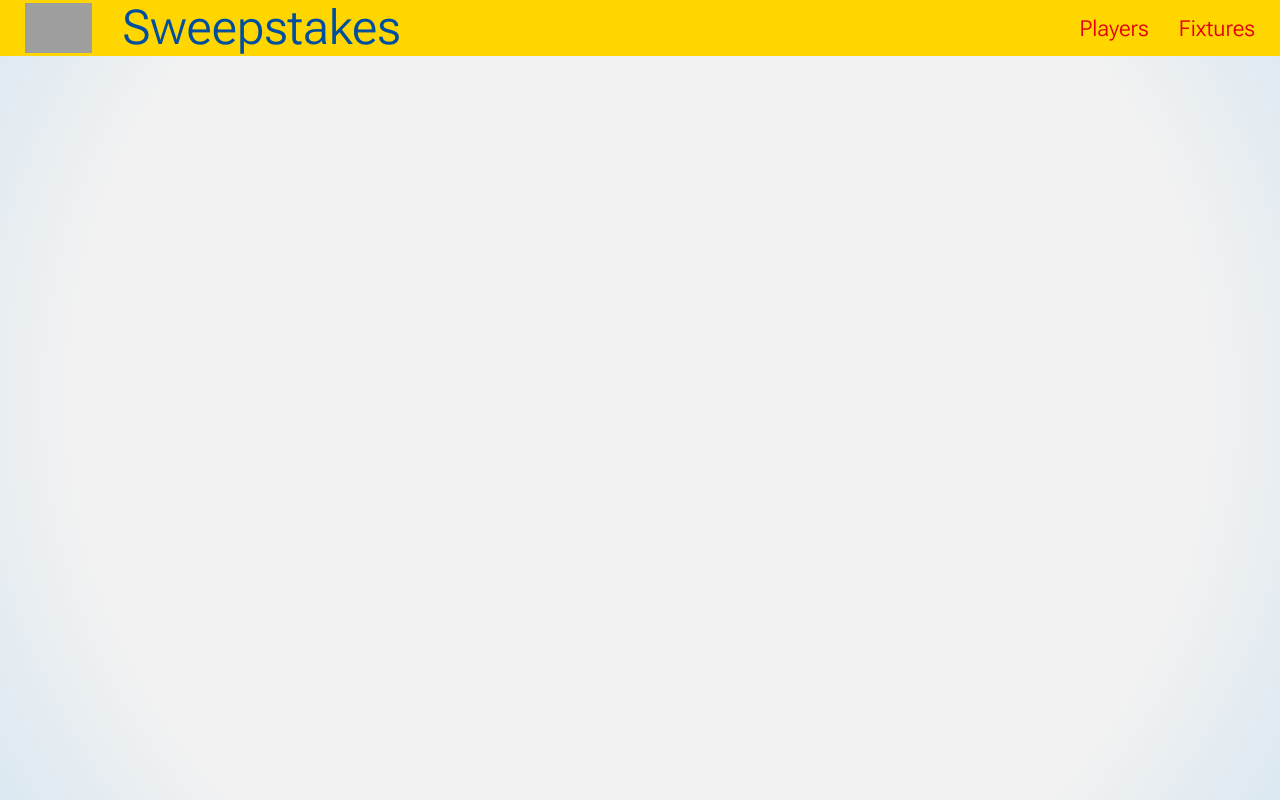
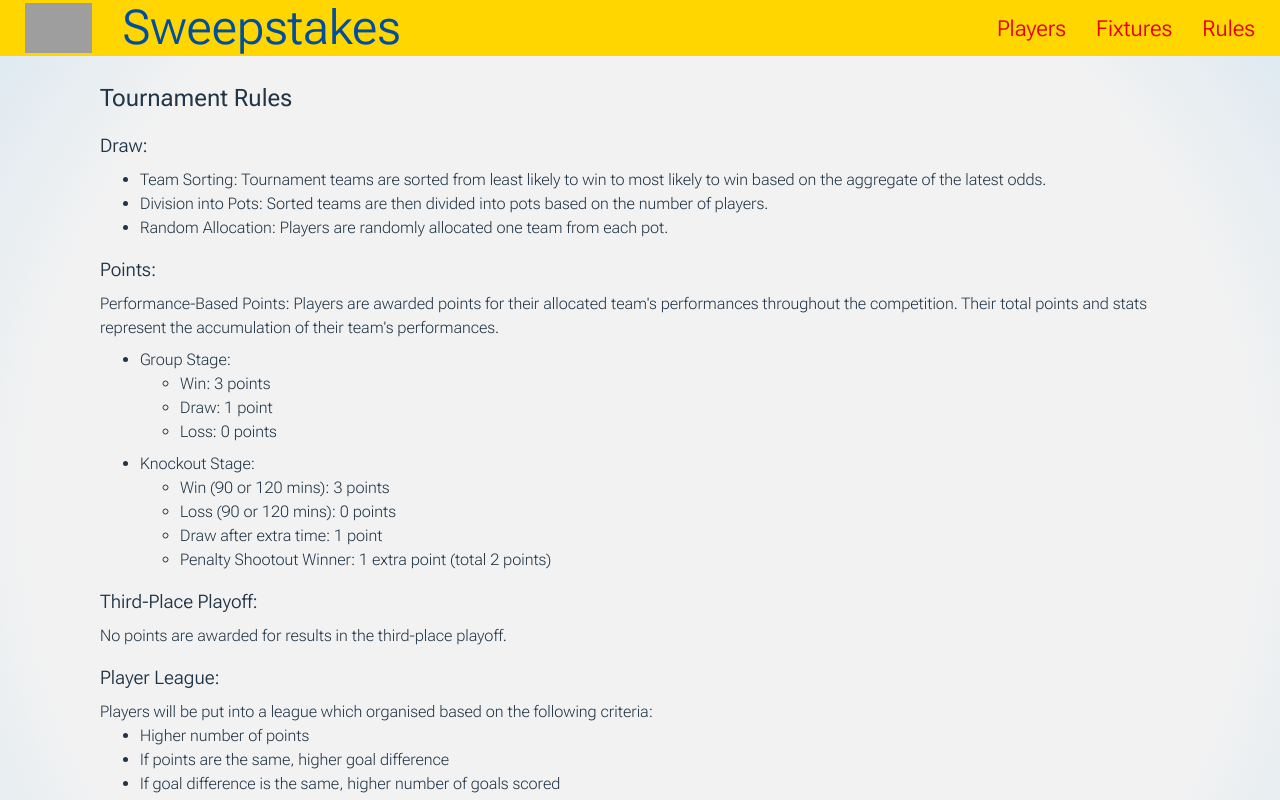
Before and after one commit to nuinn/sweepstakes_client, a React (Vite) app: page /rules in a window 1280 px wide. Shown: the top 800 px of the page. Built offline with nearby package versions, Linux system fonts and the light colour scheme; grey boxes are pictures that could not be loaded.

Commit message:
eliminated teams have new CSS, added rules and improved league login

```diff
--- a/src/App.jsx
+++ b/src/App.jsx
@@ -12,7 +12,7 @@ import StyledWrap from './components/Styled/Wrap.js'
 import './App.css'
 
 function App() {
-  const [league, setLeague] = useState()
+  const [league, setLeague] = useState(null)
   const { getData, data, error, isLoading } = useApi()
 
   useEffect(() => {
@@ -27,10 +27,14 @@ function App() {
     data && setLeague(data)
   }, [data, error])
 
+  useEffect(() => {
+    console.log('league', league)
+  }, [league])
+
   return (
     <StyledWrap>
       {!localStorage.data &&
-       <LeagueInput setLeague={setLeague}/>
+       <LeagueInput league={league} setLeague={setLeague}/>
       }
       {!!league && league.open &&
         <>
--- a/src/AppRouter.jsx
+++ b/src/AppRouter.jsx
@@ -3,6 +3,7 @@ import { useRoutes } from 'react-router-dom'
 import App from './App.jsx'
 import Players from './pages/Players.jsx'
 import Fixtures from './pages/Fixtures.jsx'
+import Rules from './pages/Rules.jsx'
 
 function AppRouter() {
   return useRoutes([
@@ -17,6 +18,10 @@ function AppRouter() {
     {
       element: <Fixtures />,
       path: '/fixtures'
+    },
+    {
+      element: <Rules />,
+      path: '/rules'
     }
   ])
 }
--- a/src/components/DrawComplete/DrawComplete.jsx
+++ b/src/components/DrawComplete/DrawComplete.jsx
@@ -21,7 +21,6 @@ const StyledContainer = styled.div`
 
 function DrawComplete(props) {
   const { api, leagueId } = props
-  console.log('leagueId', leagueId)
   const { getData, data, error, isLoading } = useApi();
 
   useEffect(() => {
@@ -31,7 +30,8 @@ function DrawComplete(props) {
   }, [])
 
   useEffect(() => {
-    data && console.log(data)
+    data && console.log('players', data)
+    api && console.log('api', api)
   }, [data])
 
   return (
--- a/src/components/Fixture/Fixture.jsx
+++ b/src/components/Fixture/Fixture.jsx
@@ -10,7 +10,6 @@ function Fixture(props) {
   const { data, getData, isLoading, error } = useApi()
 
   useEffect(() => {
-    console.log('fixture.jsx', fixture)
     getData({
       route: `players/${leagueId}`
     })
--- a/src/components/League/League.jsx
+++ b/src/components/League/League.jsx
@@ -12,6 +12,17 @@ function League(props) {
       route: `players/${leagueId}`
     })
   }, [])
+
+  function getPlayerLives(player) {
+    const liveTeams = player.teamsData.filter((team) => team.active).length
+    if (!liveTeams) {
+      return 'dead'
+    }
+    if (liveTeams === 1) {
+      return 'one'
+    }
+    return ''
+  }
 
   return (
     <>
@@ -54,7 +65,7 @@ function League(props) {
 
               })
               .map((player, i) =>
-              <tr key={player.name}>
+              <tr key={player.name} className={getPlayerLives(player)}>
                 <td className='pos'>{i+1}</td>
                 <td className='name nameData'>{player.name}</td>
                 <td>{player.teamsData.reduce((sum, team) => sum + team.played, 0)}</td>
--- a/src/components/LeagueInput/LeagueInput.jsx
+++ b/src/components/LeagueInput/LeagueInput.jsx
@@ -1,6 +1,7 @@
 import { useEffect, useState } from 'react'
 import styled from 'styled-components'
 import useApi from '../../hooks/useApi.js'
+import Spinner from '../Spinner/Spinner.jsx'
 
 const StyledLeagueInput = styled.div`
   display: flex;
@@ -45,7 +46,7 @@ const StyledLeagueInput = styled.div`
 `
 
 function LeagueInput(props) {
-  const { setLeague } = props
+  const { league, setLeague } = props
   const [leagueName, setLeagueName] = useState('')
   const { getData, data, error, isLoading } = useApi()
 
@@ -53,28 +54,39 @@ function LeagueInput(props) {
     if (data) {
       localStorage.data = JSON.stringify(data)
       setLeague(data)
+      window.location.reload()
     }
-    error && console.log('error', error)
   }, [data, error])
 
   function handleInput(e) {
     setLeagueName(e.target.value)
   }
 
+  function handleKeyDown(e) {
+    if (e.key === 'Enter') {
+      setLeagueName(e.target.value)
+      submitHandler()
+    }
+  }
+
   function submitHandler() {
     getData({
       route: `leagues/${leagueName}`
     })
+    this.forceUpdate()
   }
 
   return (
     <>
+      {isLoading && <Spinner />}
+      {!isLoading &&
         <StyledLeagueInput>
           <img src="https://upload.wikimedia.org/wikipedia/it/f/f0/UEFA_Euro_2024_Logo.png" alt="" />
           <h3>Enter League Name</h3>
           <input
             type="text"
             onChange={ handleInput }
+            onKeyDown={ handleKeyDown }
           />
           <div
             className="inputButton"
@@ -83,6 +95,7 @@ function LeagueInput(props) {
             Submit
           </div>
         </StyledLeagueInput>
+      }
     </>
   )
 }
--- a/src/components/Navbar/Navbar.jsx
+++ b/src/components/Navbar/Navbar.jsx
@@ -64,6 +64,7 @@ export default function Navbar() {
       <div className="links">
         <p onClick={ () => navigate('/players') }>Players</p>
         <p onClick={ () => navigate('/fixtures') }>Fixtures</p>
+        <p onClick={ () => navigate('/rules') }>Rules</p>
       </div>
     </StyledNavbar>
   )
--- a/src/components/NextFixture/NextFixture.jsx
+++ b/src/components/NextFixture/NextFixture.jsx
@@ -14,14 +14,12 @@ function NextFixture(props) {
   }, [])
 
   useEffect(() => {
-    data && console.log('data.matches', data.matches)
     if (data) {
+      console.log(data)
       if (data.matches[0].matchday === 3) {
-        console.log('round 3')
         setNextFixture('matchday 3')
       }
       else {
-        console.log('here')
         data && setNextFixture(data.matches[0])
       }
     }
--- a/src/components/PlayerCard/PlayerCard.jsx
+++ b/src/components/PlayerCard/PlayerCard.jsx
@@ -59,7 +59,7 @@ function PlayerCard(props) {
             return goalsForB - goalsForA;
         })
             .map((team) =>
-            <tr key={team.name}>
+            <tr key={team.name} className={team.active ? '' : 'out'}>
               {api && <img src={api.teams.filter((apiTeam) => apiTeam.id === team.apiId)[0].crest}></img>}
               <td className='teamName'>{team.name}</td>
               <td>{team.played}</td>
--- a/src/components/Styled/League.js
+++ b/src/components/Styled/League.js
@@ -48,6 +48,14 @@ const League = styled.div`
       text-align: left;
     }
 
+    .one {
+      color: var(--yellow);
+    }
+
+    .dead {
+      color: var(--red);
+    }
+
     .nameData {
       // color: var(--green);
       font-weight: 200;
--- a/src/components/Styled/PlayerCard.js
+++ b/src/components/Styled/PlayerCard.js
@@ -28,7 +28,7 @@ const PlayerCard = styled.div`
     width: 100%;
     height: 100%;
 
-    & .wildcard {
+    & .wildcard, .out {
       color: var(--red);
     }
 
--- /dev/null
+++ b/src/pages/Rules.jsx
@@ -0,0 +1,77 @@
+import styled from "styled-components"
+
+const StyledRulesContainer = styled.div`
+  * {
+    font-weight: 200;
+  }
+
+  padding: 80px 100px;
+
+  & h2 {
+    margin-bottom: 12px;
+    font-weight: 400;
+  }
+
+  & h3 {
+    margin: 16px 0px 8px;
+    font-weight: 300;
+  }
+
+  & .special {
+    margin-top: 8px;
+  }
+
+  & .footnote {
+    margin-top: 6px;
+    font-weight: 200;
+  }
+`
+
+export default function Rules() {
+  return (
+    <StyledRulesContainer>
+      <h2>Tournament Rules</h2>
+
+      <h3>Draw:</h3>
+        <ul>
+            <li><strong>Team Sorting:</strong> Tournament teams are sorted from least likely to win to most likely to win based on the aggregate of the latest odds.</li>
+            <li><strong>Division into Pots:</strong> Sorted teams are then divided into pots based on the number of players.</li>
+            <li><strong>Random Allocation:</strong> Players are randomly allocated one team from each pot.</li>
+        </ul>
+
+      <h3>Points:</h3>
+      <p><strong>Performance-Based Points:</strong> Players are awarded points for their allocated team's performances throughout the competition. Their total points and stats represent the accumulation of their team's performances.</p>
+      <ul>
+          <li className="special"><strong>Group Stage:</strong>
+              <ul>
+                  <li>Win: 3 points</li>
+                  <li>Draw: 1 point</li>
+                  <li>Loss: 0 points</li>
+              </ul>
+          </li>
+          <li className="special"><strong>Knockout Stage:</strong>
+              <ul>
+                  <li>Win (90 or 120 mins): 3 points</li>
+                  <li>Loss (90 or 120 mins): 0 points</li>
+                  <li>Draw after extra time: 1 point</li>
+                  <li>Penalty Shootout Winner: 1 extra point (total 2 points)</li>
+              </ul>
+          </li>
+      </ul>
+
+      <h3>Third-Place Playoff:</h3>
+      <p>No points are awarded for results in the third-place playoff.</p>
+
+      <h3>Player League:</h3>
+      <p>Players will be put into a league which organised based on the following criteria:</p>
+      <ul>
+          <li>Higher number of points</li>
+          <li>If points are the same, higher goal difference</li>
+          <li>If goal difference is the same, higher number of goals scored</li>
+      </ul>
+      <p className="footnote">In the event that the above criteria are unable to separate potential league winners, the overall winner will be the player whose team went furthest in the competition.</p>
+      <h3>Winner:</h3>
+      <p>The winner and prize winner is the player who tops the league after the final result.</p>
+    </StyledRulesContainer>
+  )
+}
```
Lines whose indentation alone changed are shown as unchanged.
